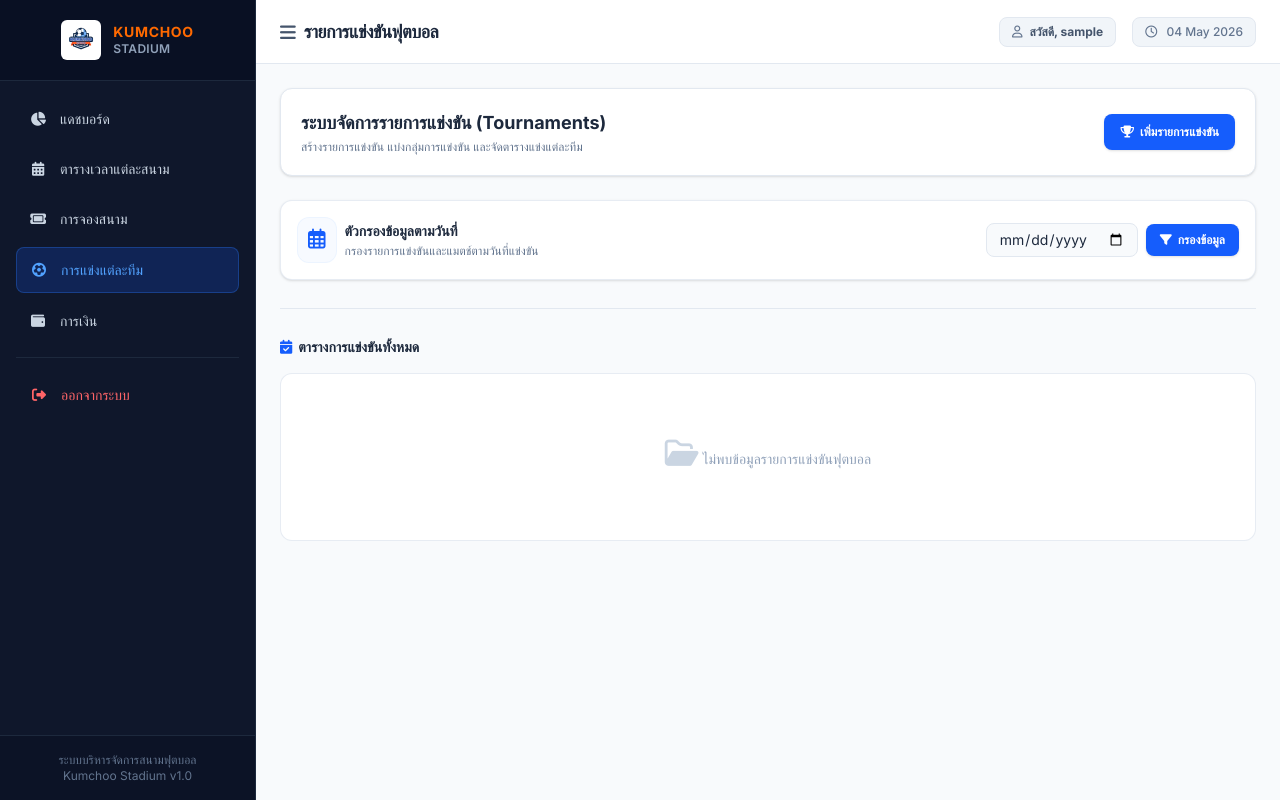
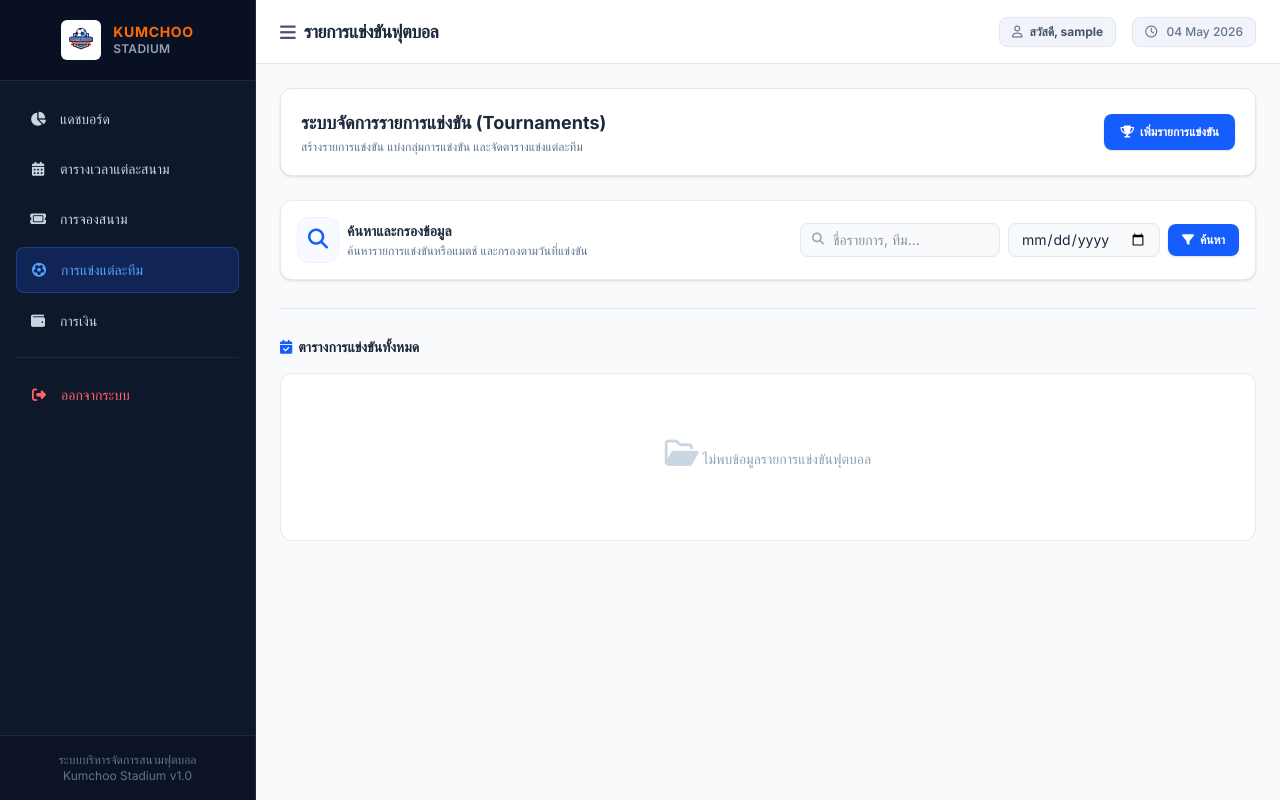
Before and after one commit to Seleblobbyboy/project_kumchoo, a Django app: page /matches/ in a window 1280 px wide. Run offline with Django 5.2, Linux system fonts and the light colour scheme; the visitor is signed in with stand-in values (Sample User, id 1); data that the repository does not hold is empty; some libraries are stand-ins or nearby versions.

Commit message:
Add search query filter for tournaments and matches

```diff
--- a/stadium/views.py
+++ b/stadium/views.py
@@ -308,13 +308,28 @@ def matches_list(request):
                     )
                 return redirect('matches_list')
 
+    from django.db.models import Q
+    search_query = request.GET.get('q', '')
     selected_date = request.GET.get('date', '')
+
     matches = Match.objects.all().order_by('-match_date', '-start_time')
     tournaments = Tournament.objects.all().order_by('-id')
 
     if selected_date:
         matches = matches.filter(match_date=selected_date)
         tournaments = tournaments.filter(start_date=selected_date)
+
+    if search_query:
+        matches = matches.filter(
+            Q(title__icontains=search_query) |
+            Q(team_a__icontains=search_query) |
+            Q(team_b__icontains=search_query) |
+            Q(tournament__name__icontains=search_query)
+        )
+        tournaments = tournaments.filter(
+            Q(name__icontains=search_query) |
+            Q(description__icontains=search_query)
+        )
 
     fields = Field.objects.all()
     groups = TournamentGroup.objects.all().order_by('tournament__name', 'name')
@@ -325,6 +340,7 @@ def matches_list(request):
         'tournaments': tournaments,
         'groups': groups,
         'selected_date': selected_date,
+        'search_query': search_query,
     }
     return render(request, 'stadium/matches_list.html', context)
 
--- a/templates/stadium/matches_list.html
+++ b/templates/stadium/matches_list.html
@@ -20,25 +20,29 @@
         </div>
     </div>
 
-    <!-- Date Filter Form -->
+    <!-- Search & Date Filter Form -->
     <div class="bg-white p-4 rounded-xl border border-slate-200/80 shadow-sm flex flex-col md:flex-row md:items-center justify-between gap-4 animate-fade-in">
         <div class="flex items-center gap-2">
             <div class="p-2.5 bg-blue-50/50 rounded-xl border border-blue-100/40 text-blue-600">
-                <i class="fa-regular fa-calendar-days text-xl"></i>
+                <i class="fa-solid fa-magnifying-glass text-xl"></i>
             </div>
             <div>
-                <h3 class="text-sm font-bold text-slate-800">ตัวกรองข้อมูลตามวันที่</h3>
-                <p class="text-xs font-medium text-slate-500 mt-0.5">กรองรายการแข่งขันและแมตช์ตามวันที่แข่งขัน</p>
+                <h3 class="text-sm font-bold text-slate-800">ค้นหาและกรองข้อมูล</h3>
+                <p class="text-xs font-medium text-slate-500 mt-0.5">ค้นหารายการแข่งขันหรือแมตช์ และกรองตามวันที่แข่งขัน</p>
             </div>
         </div>
-        <form method="GET" class="flex flex-wrap items-center gap-2 shrink-0">
-            <input type="date" name="date" value="{{ selected_date }}" class="px-3 py-1.5 border border-slate-200 rounded-lg text-sm bg-slate-50 text-slate-800 focus:outline-none focus:ring-2 focus:ring-blue-500/30 transition">
-            <button type="submit" class="px-3.5 py-2 text-xs font-bold bg-blue-600 hover:bg-blue-700 text-white rounded-lg shadow-sm transition flex items-center gap-1.5 cursor-pointer">
-                <i class="fa-solid fa-filter"></i> กรองข้อมูล
+        <form method="GET" class="flex flex-wrap items-center gap-2 shrink-0 w-full md:w-auto">
+            <div class="flex-1 md:flex-initial relative">
+                <i class="fa-solid fa-magnifying-glass absolute left-3 top-2.5 text-xs text-slate-400"></i>
+                <input type="text" name="q" value="{{ search_query }}" placeholder="ชื่อรายการ, ทีม..." class="pl-8 pr-3 py-1.5 border border-slate-200 rounded-lg text-sm bg-slate-50 text-slate-800 focus:outline-none focus:ring-2 focus:ring-blue-500/30 transition w-full md:w-[200px]">
+            </div>
+            <input type="date" name="date" value="{{ selected_date }}" class="px-3 py-1.5 border border-slate-200 rounded-lg text-sm bg-slate-50 text-slate-800 focus:outline-none focus:ring-2 focus:ring-blue-500/30 transition w-full md:w-auto">
+            <button type="submit" class="px-3.5 py-2 text-xs font-bold bg-blue-600 hover:bg-blue-700 text-white rounded-lg shadow-sm transition flex items-center gap-1.5 cursor-pointer justify-center md:justify-start">
+                <i class="fa-solid fa-filter"></i> ค้นหา
             </button>
-            {% if selected_date %}
-            <a href="{% url 'matches_list' %}" class="px-3.5 py-2 text-xs font-bold bg-slate-100 hover:bg-slate-200 text-slate-600 border border-slate-200 rounded-lg transition flex items-center gap-1 cursor-pointer">
-                <i class="fa-solid fa-rotate-left"></i> ล้างตัวกรอง
+            {% if selected_date or search_query %}
+            <a href="{% url 'matches_list' %}" class="px-3.5 py-2 text-xs font-bold bg-slate-100 hover:bg-slate-200 text-slate-600 border border-slate-200 rounded-lg transition flex items-center gap-1 cursor-pointer justify-center md:justify-start">
+                <i class="fa-solid fa-rotate-left"></i> ล้างทั้งหมด
             </a>
             {% endif %}
         </form>
```
